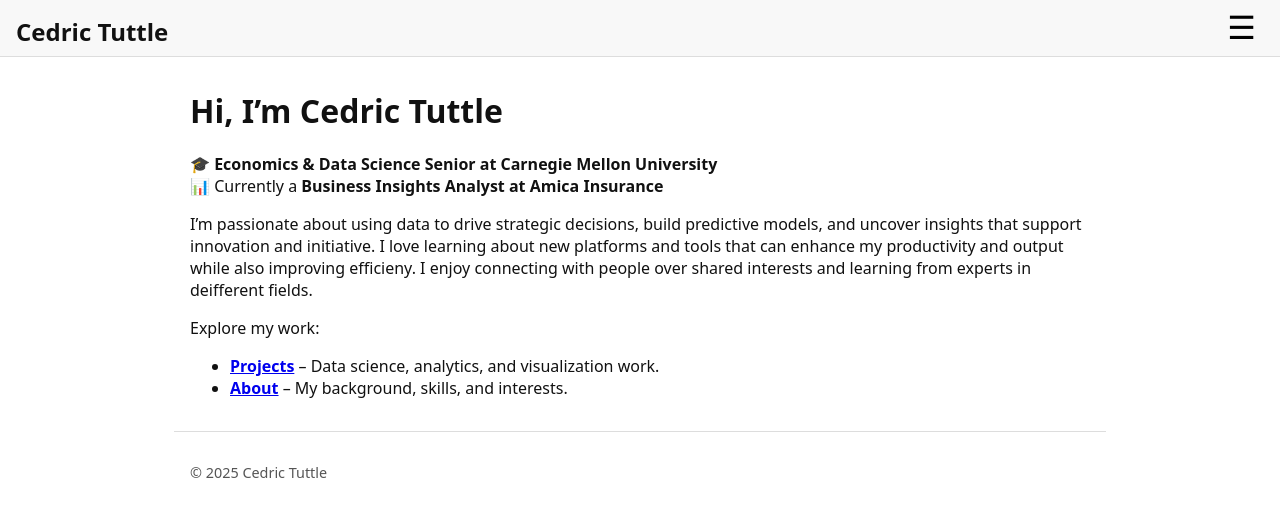
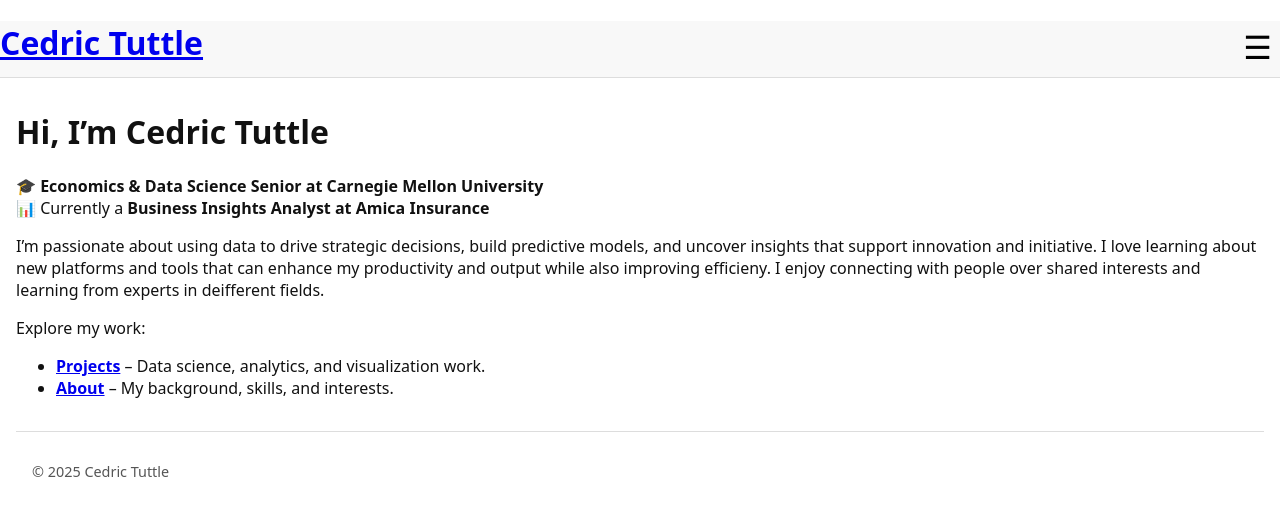
Before and after one commit to ctuttle123/cedrictuttle.github.io, a Jekyll site: the page built from index.md, in a window 1280 px wide. Shown: the top 517 px of the page. Built offline with Jekyll 4.4.1, drawn with Linux system fonts in a browser that asks for light colours.

Commit message:
Update custom.scss

```diff
--- a/_sass/custom.scss
+++ b/_sass/custom.scss
@@ -9,44 +9,34 @@ body, html {
 
 /* --- Header --- */
 .site-header {
-  position: relative;
+  position: relative;   /* positioning context for hamburger */
   background-color: #f8f8f8;
   border-bottom: 1px solid #ddd;
-  padding: 0 1rem;
-  height: 3.5rem;
+  padding: 0;
+  height: 3.5rem;       /* reserve space for hamburger */
 }
 
-.header-container {
-  display: flex;
-  justify-content: space-between; /* h1 left, hamburger right */
-  align-items: center;
-  height: 100%;
-}
-
-.header-container h1 a {
-  text-decoration: none;
-  color: #111;
-  font-size: 1.5rem;
-}
-
-/* Hamburger button */
+/* Hamburger button flush top-right */
 .hamburger {
+  position: absolute;
+  top: 0;
+  right: 0;
   font-size: 2rem;
   background: none;
   border: none;
   cursor: pointer;
-  padding: 0.5rem;
+  margin: 0;
+  padding: 0.5rem;      /* clickable area */
   z-index: 20;
-  left: 0rem;
 }
 
-/* Drop-down nav aligned with hamburger */
+/* Drop-down nav aligned to right */
 #nav-menu ul {
   display: none;
   flex-direction: column;
   position: absolute;
-  top: 3.5rem;
-  right: 1rem;
+  top: 3.5rem;   /* below hamburger */
+  right: 0;      /* align with right edge */
   background-color: #f8f8f8;
   border: 1px solid #ddd;
   padding: 0.5rem 1rem;
@@ -74,17 +64,17 @@ body, html {
 
 /* --- Main content --- */
 .site-main {
-  margin: 2rem auto;
-  max-width: 900px;
+  margin: 2rem 1rem; /* spacing from left edge */
+  max-width: none;   /* remove centering */
   text-align: left;
 }
 
 /* --- Footer --- */
 .site-footer {
   text-align: left;
-  margin: 2rem auto;
+  margin: 2rem 1rem;
   padding: 1rem 1rem;
-  max-width: 900px;
+  max-width: none;
   border-top: 1px solid #ddd;
   color: #555;
   font-size: 0.9rem;
@@ -94,22 +84,20 @@ body, html {
 .about-page .about-container {
   display: flex;
   align-items: flex-start;
-  justify-content: space-between;
+  justify-content: flex-start; /* flush left */
   gap: 3rem;
-  padding: 2rem 0;
-  max-width: 1200px;
-  margin: 0 auto;
+  padding: 2rem 1rem;
+  max-width: none;
 }
 
 .about-page .about-text {
   flex: 2;
-  min-width: 300px;
 }
 
 .about-page .about-avatar {
   flex: 1;
   display: flex;
-  justify-content: center;
+  justify-content: flex-start; /* keeps avatar to the right of text */
   align-items: flex-start;
 }
 
@@ -130,13 +118,13 @@ body, html {
 /* --- Responsive adjustments --- */
 @media (max-width: 768px) {
   #nav-menu ul {
-    width: 150px;
+    width: 150px;  /* adjust as needed */
   }
 
   .about-page .about-container {
     flex-direction: column;
-    align-items: center;
-    text-align: center;
+    align-items: flex-start;
+    text-align: left;
   }
 
   .about-page .about-avatar {
```
